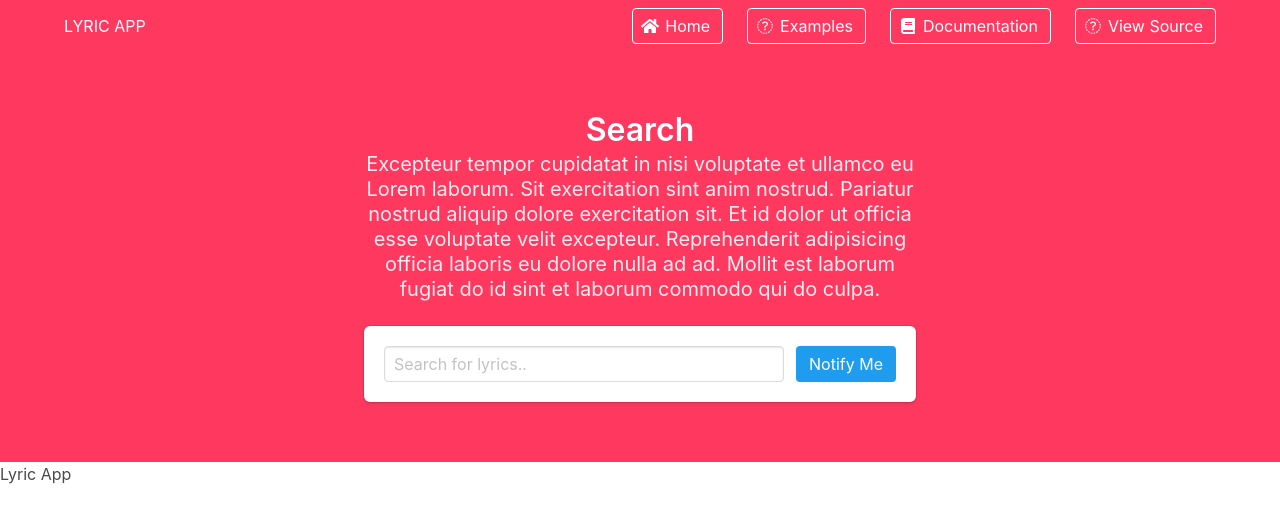
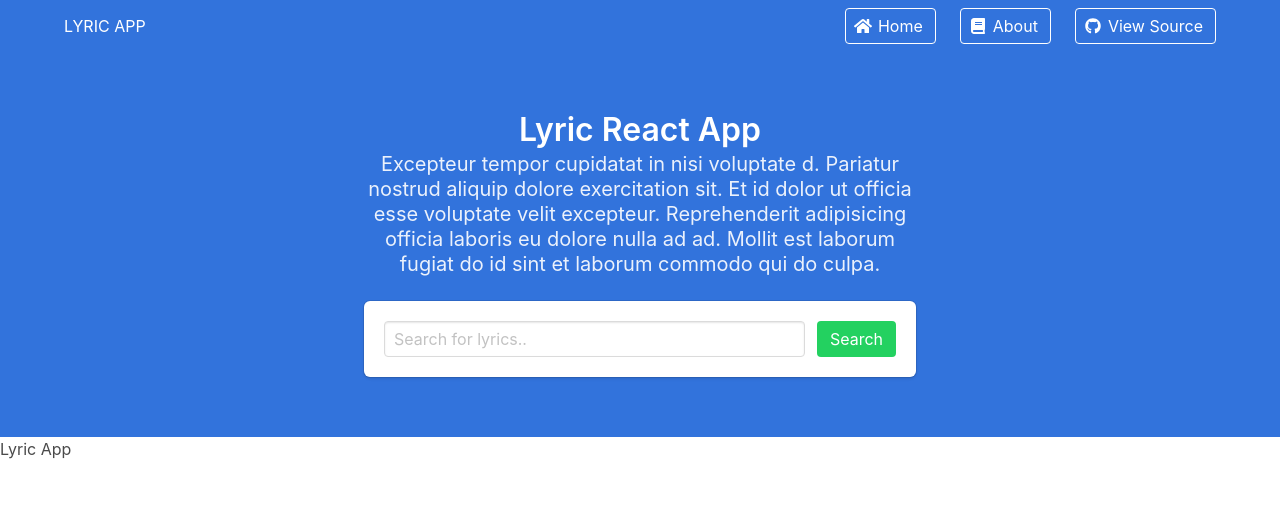
Before and after one commit to danielc92/react-lyrics-app, a React (Create React App) app: page / in a window 1280 px wide. Shown: the top 522 px of the page. Built offline with nearby package versions, Linux system fonts and the light colour scheme.

Commit message:
Fixed Nav errors

```diff
--- a/src/components/Nav.js
+++ b/src/components/Nav.js
@@ -2,7 +2,7 @@ import React from 'react'
 
 export default function Nav() {
     return (
-        <section className="hero is-danger">
+        <section className="hero is-link">
         <div className="hero-head">
             <nav className="navbar">
                 <div className="container">
@@ -29,23 +29,15 @@ export default function Nav() {
                             <span className="navbar-item">
                                 <a className="button is-white is-outlined" href="#">
                                     <span className="icon">
-                                        <i className="fa fa-superpowers"></i>
-                                    </span>
-                                    <span>Examples</span>
-                                </a>
-                            </span>
-                            <span className="navbar-item">
-                                <a className="button is-white is-outlined" href="#">
-                                    <span className="icon">
                                         <i className="fa fa-book"></i>
                                     </span>
-                                    <span>Documentation</span>
+                                    <span>About</span>
                                 </a>
                             </span>
                             <span className="navbar-item">
                                 <a className="button is-white is-outlined" href="https://github.com/dansup/bulma-templates/blob/master/templates/landing.html">
                                     <span className="icon">
-                                        <i className="fa fa-github"></i>
+                                        <i className="fab fa-github"></i>
                                     </span>
                                     <span>View Source</span>
                                 </a>
@@ -60,10 +52,10 @@ export default function Nav() {
                 <div className="container has-text-centered">
                     <div className="column is-6 is-offset-3">
                         <h1 className="title">
-                            Search
+                            Lyric React App
                         </h1>
                         <h2 className="subtitle">
-                           Excepteur tempor cupidatat in nisi voluptate et ullamco eu Lorem laborum. Sit exercitation sint anim nostrud. Pariatur nostrud aliquip dolore exercitation sit. Et id dolor ut officia esse voluptate velit excepteur. Reprehenderit adipisicing officia laboris eu dolore nulla ad ad. Mollit est laborum fugiat do id sint et laborum commodo qui do culpa.
+                           Excepteur tempor cupidatat in nisi voluptate d. Pariatur nostrud aliquip dolore exercitation sit. Et id dolor ut officia esse voluptate velit excepteur. Reprehenderit adipisicing officia laboris eu dolore nulla ad ad. Mollit est laborum fugiat do id sint et laborum commodo qui do culpa.
                         </h2>
                         <div className="box">
                             <div className="field is-grouped">
@@ -71,8 +63,8 @@ export default function Nav() {
                                     <input className="input" type="text" placeholder="Search for lyrics.."></input>
                                 </p>
                                 <p className="control">
-                                    <a className="button is-info">
-                                        Notify Me
+                                    <a className="button is-success">
+                                        Search
                                     </a>
                                 </p>
                             </div>
```
